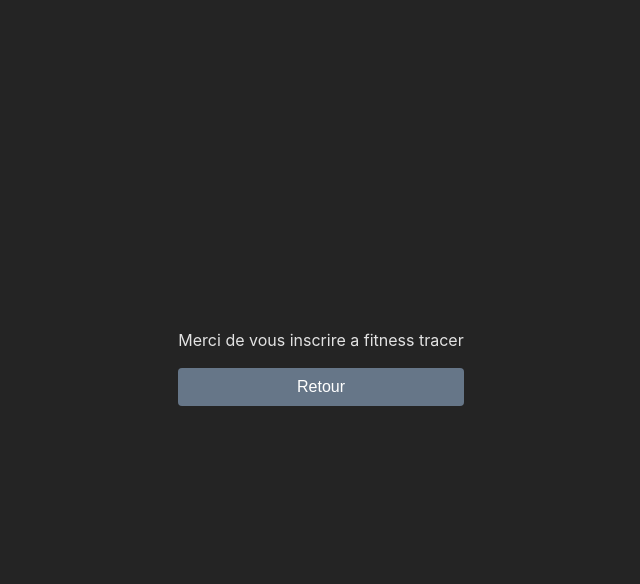
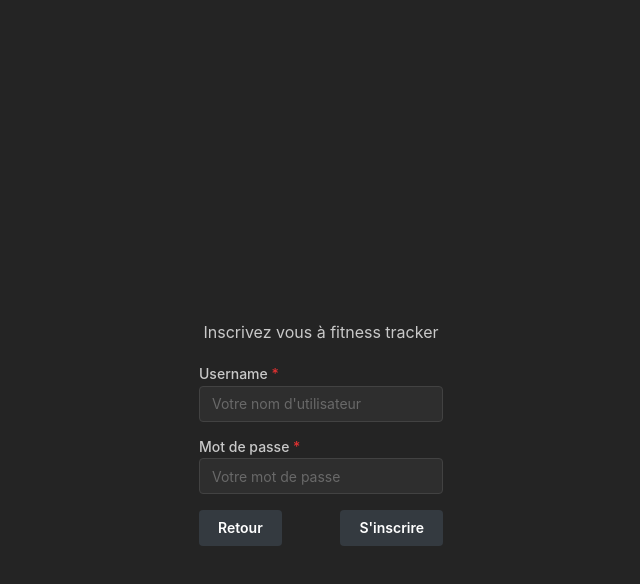
Before and after one commit to LucasTaillebourg/fitness_tracker, a React (Vite) app in the folder fitness_tracker_front/: page / in a window 1280 px wide. Both pictures are taken after a click on the button "S'inscrire". Shown: the top 584 px of the page, without its empty margins (319-959 px from the left). Built offline with nearby package versions, Linux system fonts and the light colour scheme; no server answers.

Commit message:
[Front] Register working

```diff
--- a/fitness_tracker_front/package.json
+++ b/fitness_tracker_front/package.json
@@ -10,6 +10,9 @@
     "preview": "vite preview"
   },
   "dependencies": {
+    "@mantine/core": "^7.2.2",
+    "@mantine/form": "^7.2.2",
+    "@mantine/hooks": "^7.2.2",
     "axios": "^1.6.2",
     "react": "^18.2.0",
     "react-dom": "^18.2.0",
--- a/fitness_tracker_front/src/component/Button/Button.module.scss
+++ /dev/null
@@ -1,13 +0,0 @@
-.button {
-  padding: 10px 20px;
-  font-size: 16px;
-  cursor: pointer;
-  background-color: #667688;
-  color: #fff;
-  border: none;
-  border-radius: 4px;
-}
-
-.button:hover {
-  background-color: #666666;
-}
--- a/fitness_tracker_front/src/component/Button/Button.tsx
+++ /dev/null
@@ -1,15 +0,0 @@
-import React, { ReactNode } from 'react'
-import styles from './Button.module.scss'
-
-export interface ButtonProps {
-  onClick: () => void
-  children: ReactNode
-}
-
-export const Button = ({ onClick, children }: ButtonProps) => {
-  return (
-    <button className={styles.button} onClick={onClick}>
-      {children}
-    </button>
-  )
-}
--- a/fitness_tracker_front/src/component/Button/index.ts
+++ /dev/null
@@ -1 +0,0 @@
-export * from './Button'
--- a/fitness_tracker_front/src/component/index.ts
+++ /dev/null
@@ -1 +0,0 @@
-export * from './Button'
--- a/fitness_tracker_front/src/features/login/LoginPage.tsx
+++ b/fitness_tracker_front/src/features/login/LoginPage.tsx
@@ -1,7 +1,9 @@
 import { useEffect, useState } from 'react'
-import { Button } from '../../component'
 import styles from './LoginPage.module.scss'
 import { useRegister } from './../../hooks/useRegister'
+import { useForm } from '@mantine/form'
+import { RegisterForm } from './RegisterForm'
+import { Button } from '@mantine/core'
 
 export enum LoginState {
   BASEPAGE = 'BASEPAGE',
@@ -14,12 +16,6 @@ export const LoginPage = () => {
 
   const { mutate } = useRegister()
 
-  useEffect(() => {
-    if (pageState === LoginState.REGISTER) {
-      mutate({ username: 'user1', password: 'test' })
-    }
-  }, [pageState])
-
   return (
     <div className={styles.loginContainer}>
       {pageState === LoginState.BASEPAGE && (
@@ -29,29 +25,36 @@ export const LoginPage = () => {
           </p>
           <p className={styles.text}>Que souhaitez vous faire</p>
           <div className={styles.buttonContainer}>
-            <Button onClick={() => setPageState(LoginState.REGISTER)}>
+            <Button
+              variant='filled'
+              color='gray'
+              onClick={() => setPageState(LoginState.REGISTER)}
+            >
               S'inscrire
             </Button>
-            <Button onClick={() => setPageState(LoginState.LOGIN)}>
+            <Button
+              variant='filled'
+              color='gray'
+              onClick={() => setPageState(LoginState.LOGIN)}
+            >
               Se connecter
             </Button>
           </div>
         </>
       )}
       {pageState === LoginState.REGISTER && (
-        <>
-          <p className={styles.text}>Merci de vous inscrire a fitness tracer</p>
-          <Button onClick={() => setPageState(LoginState.BASEPAGE)}>
-            Retour
-          </Button>
-        </>
+        <RegisterForm onReturn={() => setPageState(LoginState.BASEPAGE)} />
       )}
       {pageState === LoginState.LOGIN && (
         <>
           <p className={styles.text}>
             Saisissez vos informations de connection
           </p>
-          <Button onClick={() => setPageState(LoginState.BASEPAGE)}>
+          <Button
+            variant='filled'
+            color='gray'
+            onClick={() => setPageState(LoginState.BASEPAGE)}
+          >
             Retour
           </Button>
         </>
--- /dev/null
+++ b/fitness_tracker_front/src/features/login/RegisterForm.tsx
@@ -0,0 +1,66 @@
+import { Button, Group, Stack, TextInput } from '@mantine/core'
+import styles from './LoginPage.module.scss'
+import { useForm } from '@mantine/form'
+import { useRegister } from '../../hooks/useRegister'
+import { useRecoilState } from 'recoil'
+import { TokenAtom } from '../../atoms/TokenAtom'
+
+export interface RegisterFormProps {
+  onReturn: () => void
+}
+
+export interface User {
+  username: string
+  password: string
+}
+
+export const RegisterForm = ({ onReturn }: RegisterFormProps) => {
+  const { mutate: register } = useRegister()
+  const [, setToken] = useRecoilState(TokenAtom)
+
+  const form = useForm<User>({
+    initialValues: {
+      username: '',
+      password: '',
+    },
+  })
+
+  const onSubmit = (values: User) => {
+    register(values, {
+      onSuccess(data) {
+        console.log({ token: data?.data?.user?.token })
+        setToken(data?.data?.user?.token)
+      },
+    })
+  }
+
+  return (
+    <>
+      <p className={styles.text}>Inscrivez vous à fitness tracker</p>
+      <form onSubmit={form.onSubmit(onSubmit)}>
+        <Stack gap='sm'>
+          <TextInput
+            withAsterisk
+            label='Username'
+            placeholder="Votre nom d'utilisateur"
+            {...form.getInputProps('username')}
+          />
+          <TextInput
+            withAsterisk
+            label='Mot de passe'
+            placeholder='Votre mot de passe'
+            {...form.getInputProps('password')}
+          />
+        </Stack>
+        <Group justify='space-between' mt='md'>
+          <Button variant='filled' color='gray' onClick={onReturn}>
+            Retour
+          </Button>
+          <Button variant='filled' color='gray' type='submit'>
+            S'inscrire
+          </Button>
+        </Group>
+      </form>
+    </>
+  )
+}
--- a/fitness_tracker_front/src/index.css
+++ /dev/null
@@ -1,16 +0,0 @@
-:root {
-  font-family: Inter, system-ui, Avenir, Helvetica, Arial, sans-serif;
-  line-height: 1.5;
-  font-weight: 400;
-
-  color-scheme: light dark;
-  color: rgba(255, 255, 255, 0.87);
-  background-color: #242424;
-
-  font-synthesis: none;
-  text-rendering: optimizeLegibility;
-  -webkit-font-smoothing: antialiased;
-  -moz-osx-font-smoothing: grayscale;
-  -webkit-text-size-adjust: 100%;
-  inset: 0;
-}
--- a/fitness_tracker_front/src/main.tsx
+++ b/fitness_tracker_front/src/main.tsx
@@ -1,7 +1,7 @@
 import React from 'react'
 import ReactDOM from 'react-dom/client'
 import { App } from './App.tsx'
-import './index.css'
+import '@mantine/core/styles.css'
 
 ReactDOM.createRoot(document.getElementById('root')!).render(
   <React.StrictMode>
--- a/fitness_tracker_front/src/utils/axiosFetcher.ts
+++ b/fitness_tracker_front/src/utils/axiosFetcher.ts
@@ -10,7 +10,6 @@ axAPI.interceptors.request.use(async (config) => {
   //const [token] = useRecoilState(TokenAtom)
 
   config.headers.Authorization = 'token'
-  console.log({ config, t: 'token' })
 
   return config
 })
```
Also changed, not shown: fitness_tracker_front/src/App.tsx (+8 -1 lines), 2 other files (tests, documents, lock files or other folders).
